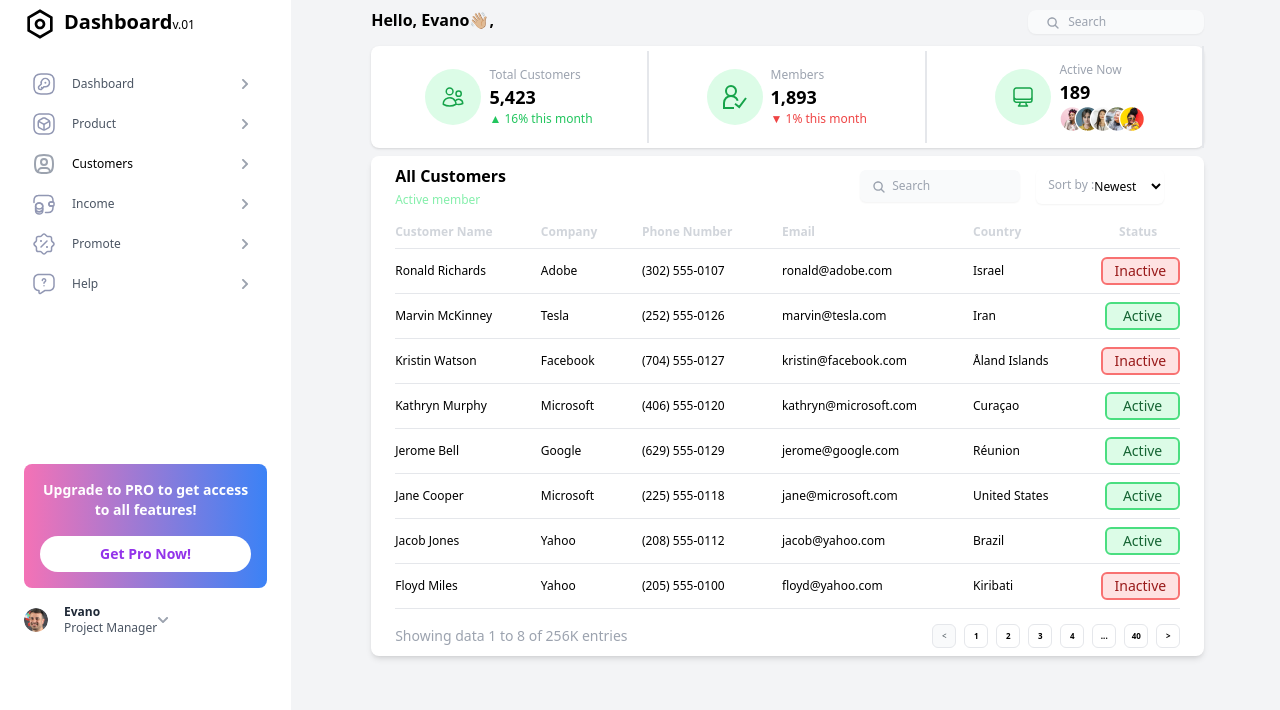
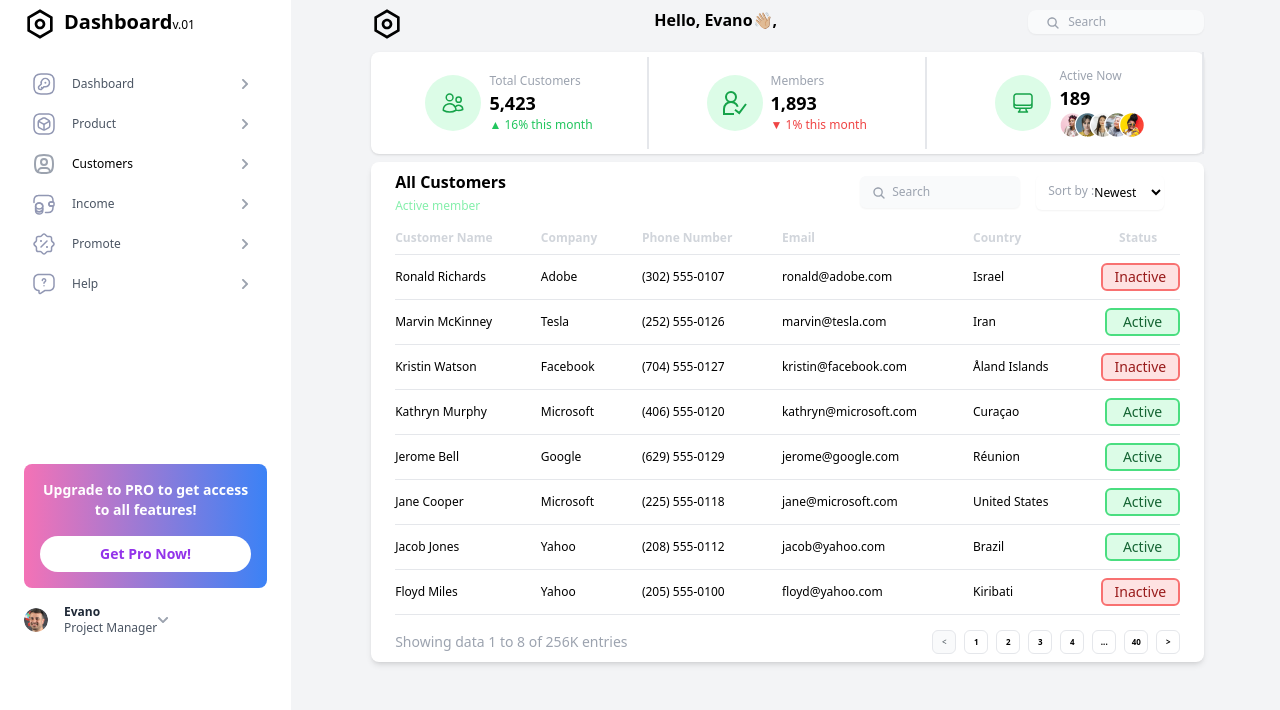
Before and after one commit to iyanufamoritiye/user-dashboard, a React (Vite) app: page /dashboard in a window 1280 px wide. Shown: the top 710 px of the page. Built offline with nearby package versions, Linux system fonts and the light colour scheme.

Commit message:
first commit

```diff
--- a/src/component/auth/Dashboard.jsx
+++ b/src/component/auth/Dashboard.jsx
@@ -76,12 +76,12 @@ const Dashboard = () => {
         className={`  flex flex-col h-full
           max-h-dvh pt-2 bg-white p-6 transition-all duration-300   ${
             isSidebarExpanded ? " 40" : " 16"
-          }   lg:max-w-48   md:z-40 md:max-w-48 xs:hidden
+          }   lg:max-w-48   md:z-40 md:max-w-48 xs:z-40 xs:hidden
            `}
       >
         <div className="mb-6 flex gap-2 cursor-pointer    ">
           <RiSettingsLine
-            className="h-8 w-8 text-2xl xs:h-6 xs:w-6 xs:mt-6   "
+            className="h-8 w-8 text-2xl xs:h-6   xs:w-6   "
             onClick={toggleSidebar}
           />
           {isSidebarExpanded && (
@@ -234,6 +234,10 @@ const Dashboard = () => {
       >
         <div className="flex   flex-col gap-2    w-11/12   ">
           <div className="relative flex justify-between mt-2 mb-1  ">
+            <RiSettingsLine
+              className="h-8 w-8 text-2xl xs:h-6   xs:w-6   "
+              onClick={toggleSidebar}
+            />
             <h1 className="text-base font-bold flex xs:text-sm xs:ml-12 ">
               {" "}
               Hello, Evano👋🏼,
```
